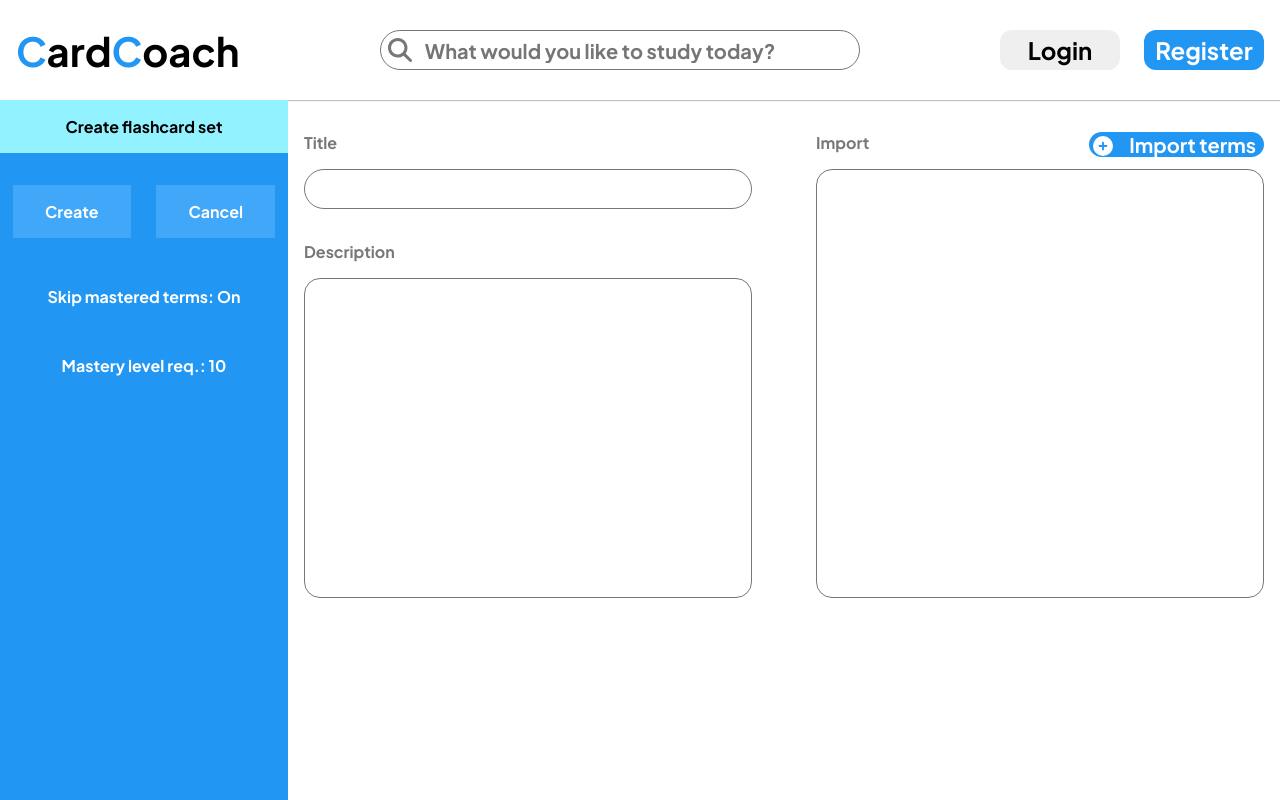
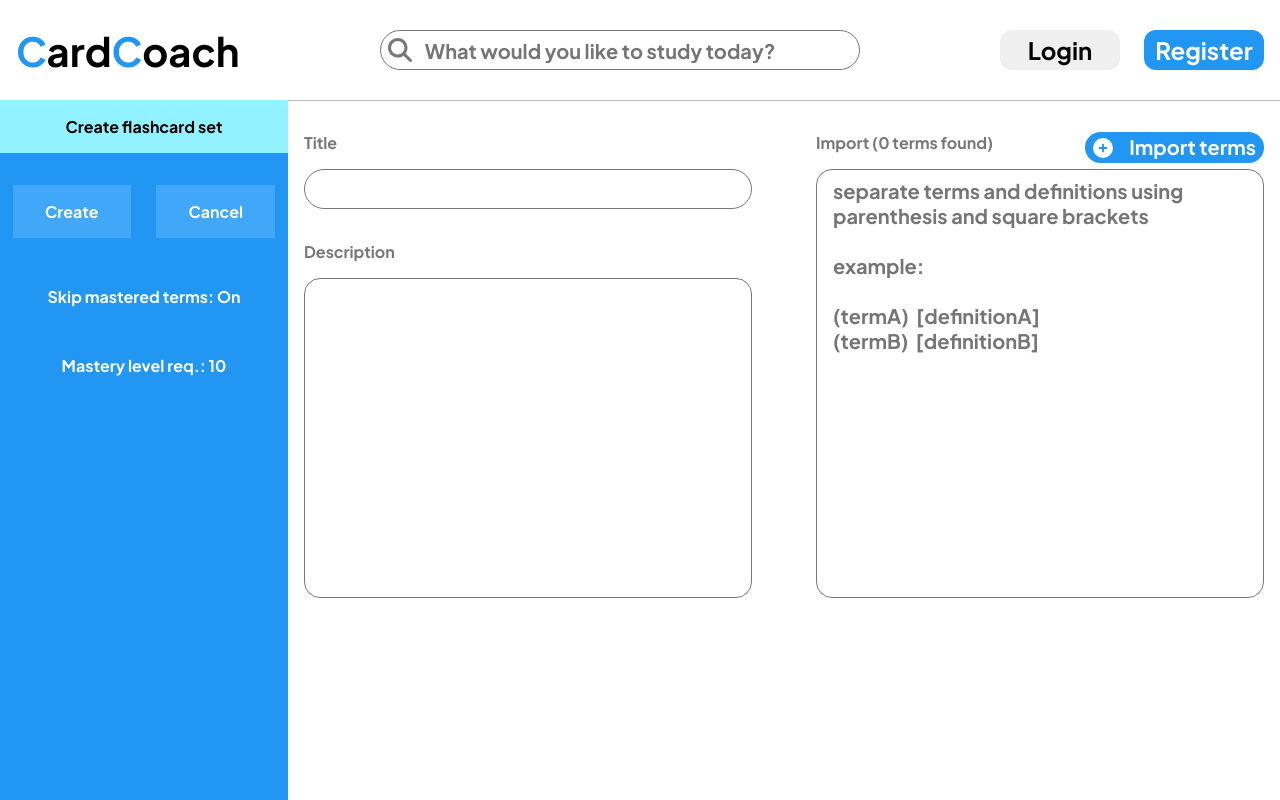
Before and after one commit to BBrownley/cardcoach-client, a React (Create React App) app: page /create in a window 1280 px wide. Built offline with nearby package versions, Linux system fonts and the light colour scheme.

Commit message:
wired up title, description inputs for CreateSet view, implemented regex for ImportTermsTextArea component

```diff
--- a/package.json
+++ b/package.json
@@ -12,6 +12,7 @@
     "@testing-library/react": "^13.4.0",
     "@testing-library/user-event": "^13.5.0",
     "axios": "^1.4.0",
+    "dompurify": "^3.0.2",
     "react": "^18.2.0",
     "react-animation-on-scroll": "^5.1.0",
     "react-dom": "^18.2.0",
--- a/src/components/views/CreateSet/CreateSet.elements.js
+++ b/src/components/views/CreateSet/CreateSet.elements.js
@@ -75,7 +75,7 @@
   position: absolute;
   top: 0rem;
   right: 0rem;
-  padding: 0 0.5rem 0 0.25rem;
+  padding: 0.125rem 0.5rem 0.25rem 0.5rem;
 
   .button-icon {
     font-size: 1.25rem;
--- a/src/components/views/CreateSet/CreateSet.jsx
+++ b/src/components/views/CreateSet/CreateSet.jsx
@@ -3,7 +3,7 @@
   flashcard Sets.
 */
 
-import React from "react";
+import React, { useState, useEffect } from "react";
 
 import { Container, ImportTermsButton } from "./CreateSet.elements";
 import { Sidebar } from "../../reusable/Sidebar.elements";
@@ -12,7 +12,20 @@
 import { FontAwesomeIcon } from "@fortawesome/react-fontawesome";
 import { faStar, faPlusCircle } from "@fortawesome/free-solid-svg-icons";
 
+import ImportTermsTextArea from "./ImportTermsTextArea/ImportTermsTextArea";
+
 export default function CreateSet() {
+  const [title, setTitle] = useState("");
+  const [description, setDescription] = useState("");
+
+  const [termsToImport, setTermsToImport] = useState([]); // Array of term objects to be imported from ImportTermsTextArea component
+
+  useEffect(() => {
+    console.log(termsToImport);
+    console.log(title);
+    console.log(description);
+  }, [termsToImport, title, description]);
+
   return (
     <Container>
       <Sidebar>
@@ -30,11 +43,21 @@
             <div className="inputs-left">
               <div className="field">
                 <label htmlFor="set-title">Title</label>
-                <input type="text" id="set-title" />
+                <input
+                  type="text"
+                  id="set-title"
+                  value={title}
+                  onChange={e => setTitle(e.target.value)}
+                />
               </div>
               <div className="field">
                 <label htmlFor="set-description">Description</label>
-                <textarea type="text" id="set-description" />
+                <textarea
+                  type="text"
+                  id="set-description"
+                  value={description}
+                  onChange={e => setDescription(e.target.value)}
+                />
               </div>
             </div>
             <div className="inputs-right">
@@ -43,8 +66,10 @@
                 <span className="button-label">Import terms</span>
               </ImportTermsButton>
               <div className="field">
-                <label htmlFor="set-import">Import</label>
-                <textarea type="text" id="set-import" />
+                <label htmlFor="set-import">
+                  Import ({termsToImport.length} terms found)
+                </label>
+                <ImportTermsTextArea setTermsToImport={setTermsToImport} />
               </div>
             </div>
           </div>
--- /dev/null
+++ b/src/components/views/CreateSet/ImportTermsTextArea/ImportTermsTextArea.elements.js
@@ -0,0 +1 @@
+import styled from "styled-components";
--- /dev/null
+++ b/src/components/views/CreateSet/ImportTermsTextArea/ImportTermsTextArea.jsx
@@ -0,0 +1,37 @@
+import React, { useState } from "react";
+
+export default function ImportTermsTextArea(props) {
+  const [termsInput, setTermsInput] = useState("");
+
+  /**
+   * Parses the textarea input whenever its value changes
+   * @param e - The source of the event, where the text will be taken from to parse into flashcard objects
+   */
+
+  const handleSetTerms = e => {
+    const value = e.target.value;
+    const regex = /\((.*?)\)\s*\[(.*?)\]/g; // matches strings in ()[] format into one object w/ two properties
+
+    // match every other string separated by double spaces, ignoring single spaces and new lines
+    const matches = [...value.matchAll(regex)]; // find all matches in the value
+
+    const terms = matches.map(match => ({
+      term: match[1],
+      def: match[2]
+    })); // create an array of objects with term and def properties from the matches
+
+    props.setTermsToImport(terms); // proposed term objects to be imported
+    setTermsInput(value); // update state to match textarea
+  };
+
+  return (
+    <div>
+      <textarea
+        id="set-import"
+        value={termsInput}
+        onChange={handleSetTerms}
+        placeholder="separate terms and definitions using parenthesis and square brackets&#013;&#013;example:&#013;&#013;(termA)  [definitionA]&#013;(termB)  [definitionB]"
+      />
+    </div>
+  );
+}
```
Also changed, not shown: 1 other file (tests, documents, lock files or other folders).
